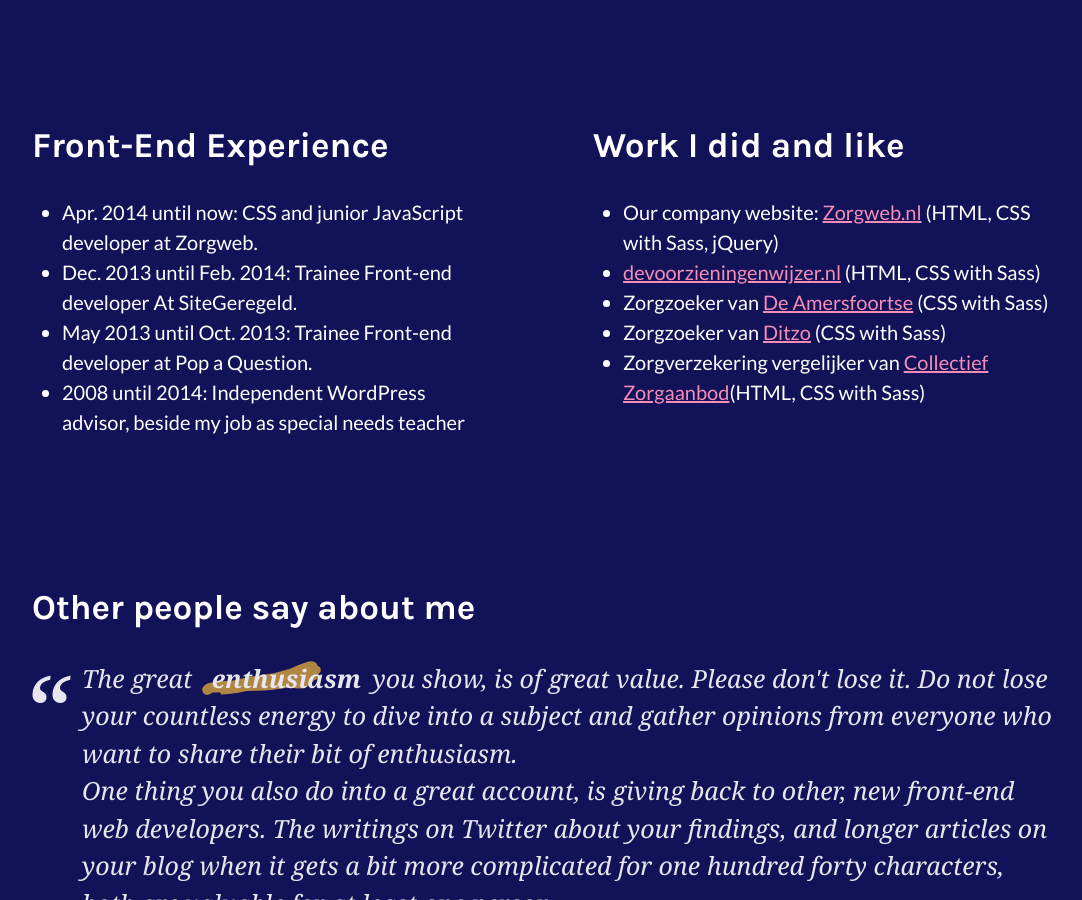
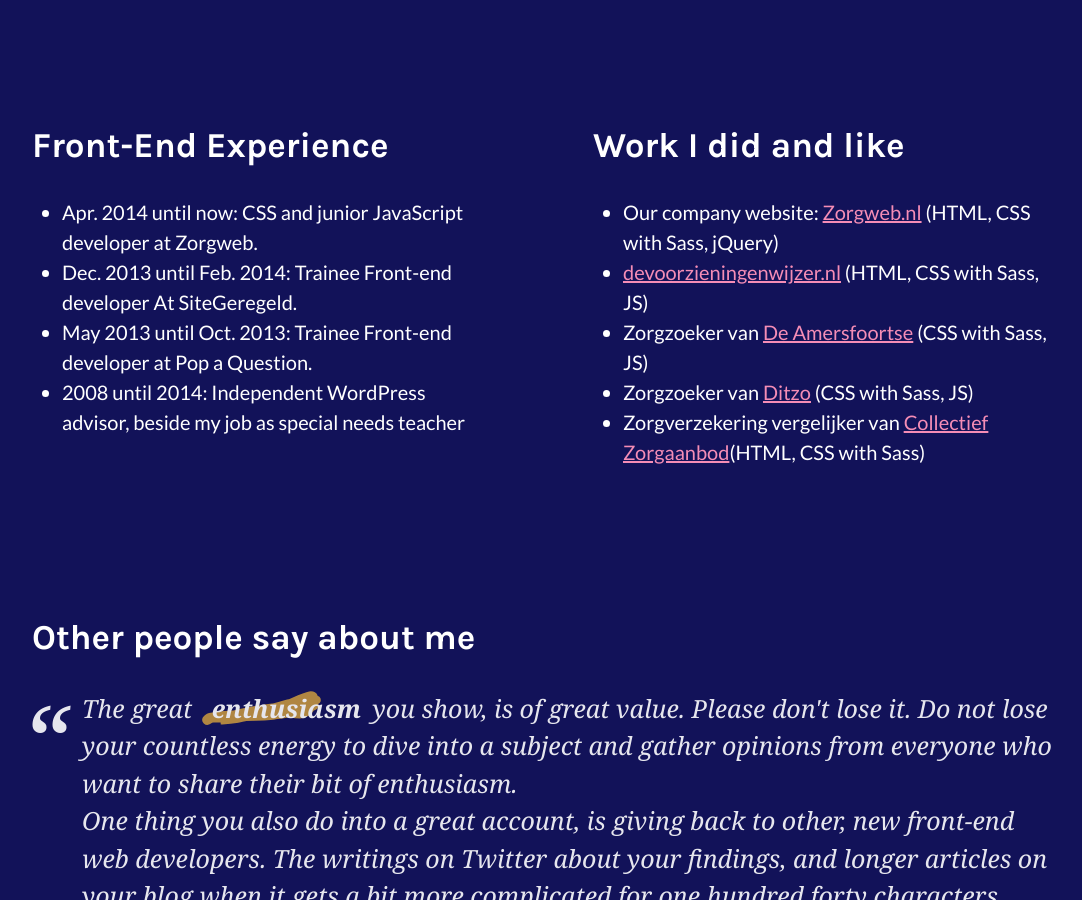
Before and after one commit to kajrietberg/kajrietberg.nl, a Jekyll site: the page built from index.html, in a window 1280 px wide and 900 px high, scrolled down 1371 px. Shown: the whole window, without its empty margins (98-1180 px from the left). Built offline with Jekyll 4.4.1, drawn with Linux system fonts in a browser that asks for light colours.

Commit message:
Tekstuele aanpassingen op homepage, JS toegevoegd aan projecten

```diff
--- a/index.html
+++ b/index.html
@@ -68,13 +68,13 @@
 							Our company website: <a href="https://zorgweb.nl" title="Company website of Zorgweb B.V.">Zorgweb.nl</a> (HTML, CSS with Sass, jQuery)
 						</li>
 						<li>
-							<a href="http://www.devoorzieningenwijzer.nl/">devoorzieningenwijzer.nl</a> (HTML, CSS with Sass)
+							<a href="http://www.devoorzieningenwijzer.nl/">devoorzieningenwijzer.nl</a> (HTML, CSS with Sass, JS)
 						</li>
 						<li>
-							Zorgzoeker van <a href="https://zorgzoeker.amersfoortse.nl/">De Amersfoortse</a> (CSS with Sass)
+							Zorgzoeker van <a href="https://zorgzoeker.amersfoortse.nl/">De Amersfoortse</a> (CSS with Sass, JS)
 						</li>
 						<li>
-							Zorgzoeker van <a href="https://zorgzoeker.ditzo.nl/">Ditzo</a> (CSS with Sass)
+							Zorgzoeker van <a href="https://zorgzoeker.ditzo.nl/">Ditzo</a> (CSS with Sass, JS)
 						</li>
 						<li>
 							Zorgverzekering vergelijker van <a href="https://www.collectiefzorgaanbod.nl/"> Collectief Zorgaanbod</a>(HTML, CSS with Sass)
```
